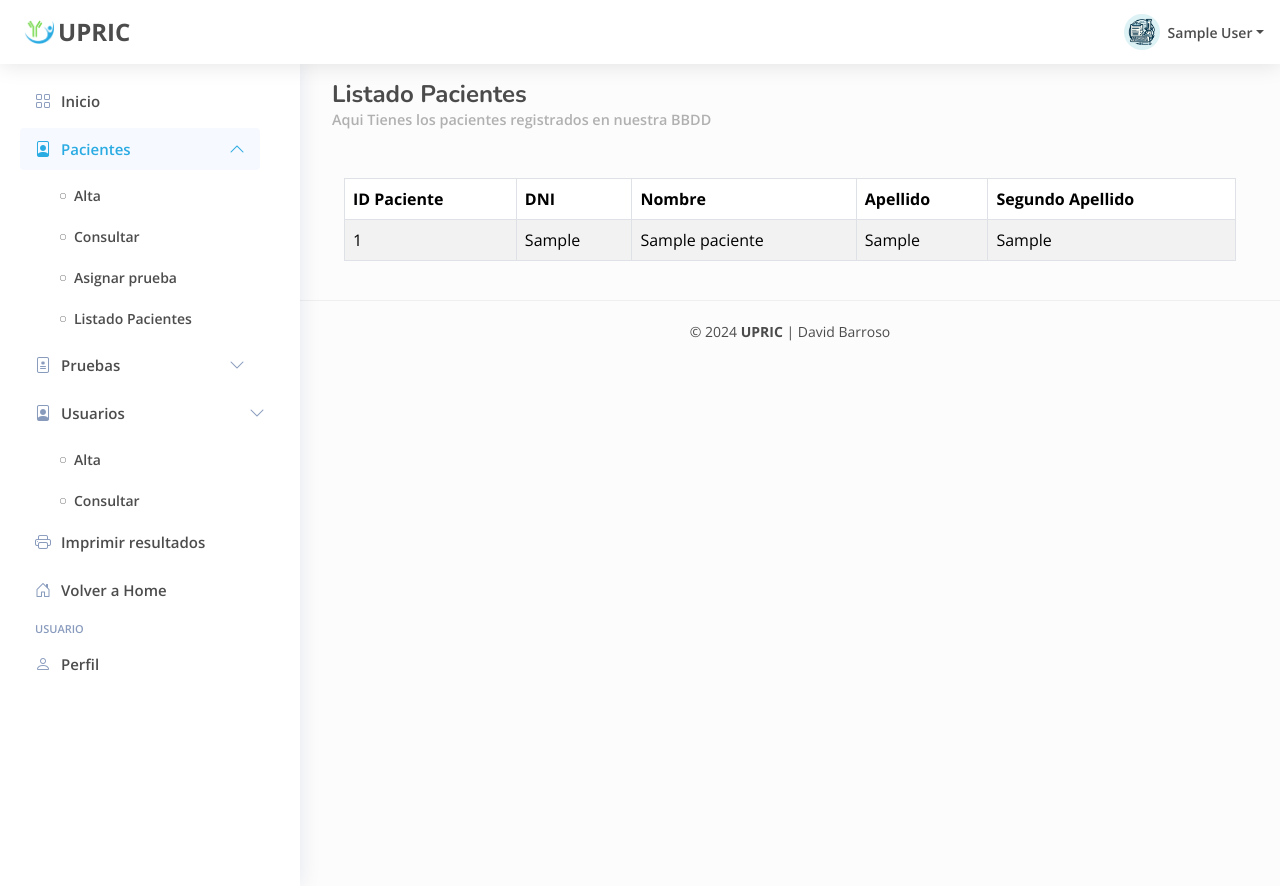
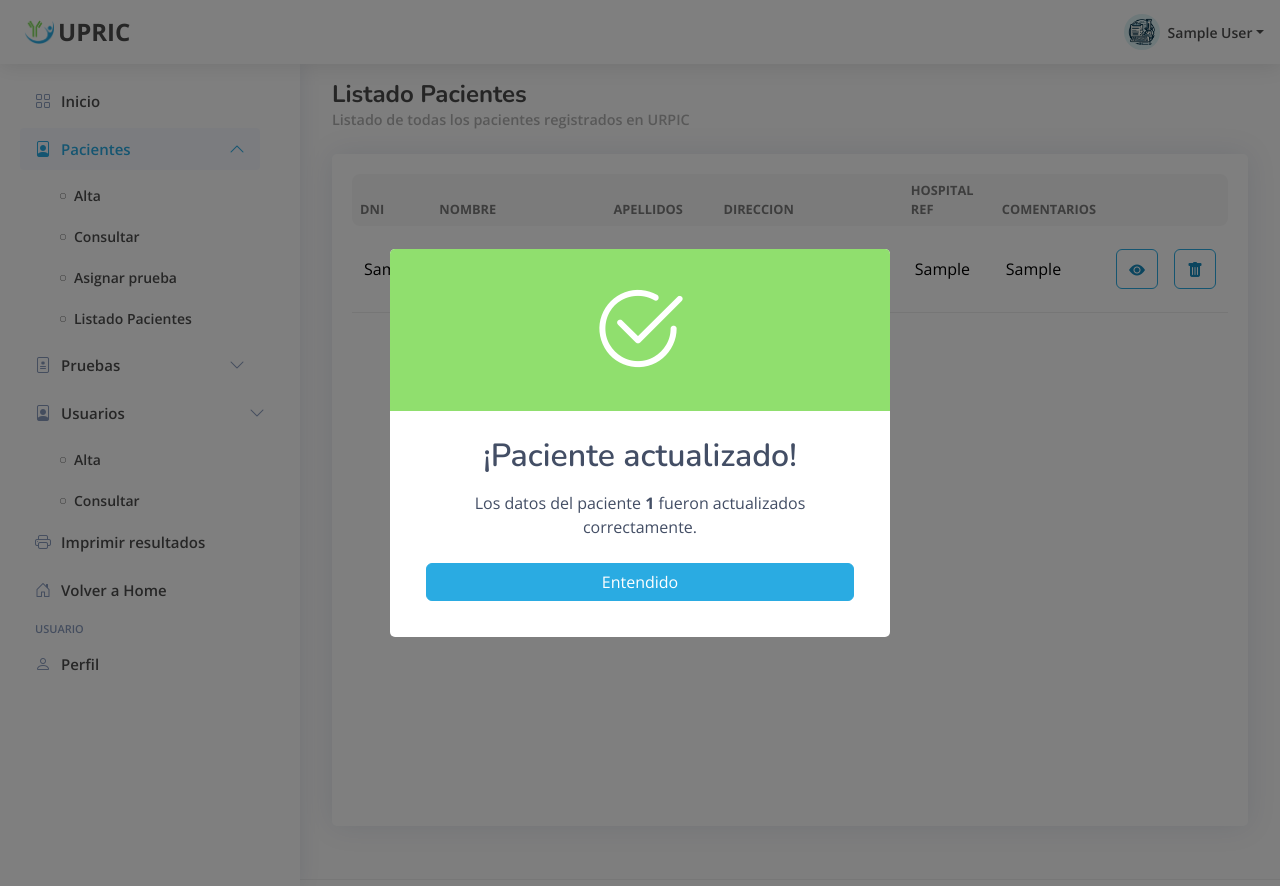
Before and after one commit to dbarrosoc2/upric-proyecto, a PHP site: page /tcpdf/admin/pacientes/listadoPaciente.php in a window 1280 px wide. Run offline with PHP 8.4, Linux system fonts and the light colour scheme; the visitor is signed in with stand-in values (Sample User, id 1); tables that the repository leaves empty or names only in its code hold one stand-in row (values such as "Sample post").

Commit message:
cambiospx

```diff
--- a/admin/pacientes/listadoPaciente.php
+++ b/admin/pacientes/listadoPaciente.php
@@ -1,38 +1,89 @@
 <?php
 include '../../common/session-checker.php';
-require_once "../../controllers/POO/CLASS/Paciente.php";
+require_once '../../controllers/POO/CLASS//Paciente.php';
 require_once "../../controllers/POO/CLASS/funciones.php";
 
 $title = "Listado Pacientes";
-$description = "Aqui Tienes los pacientes registrados en nuestra BBDD";
+$description = "Listado de todas los pacientes registrados en URPIC";
 $panelAdmin = true;
 ?>
-
 <!DOCTYPE html>
 <html lang="es">
 <?php include '../../common/head.php'; ?>
 
 <body>
-    <?php include '../../common/header.php';  ?>
-    <?php include '../../common/sidebar.php'; ?>
-
+    <?php
+    include '../../common/header.php';
+    include '../../common/sidebar.php';
+    ?>
 
     <main id="main" class="main">
-        <?php include '../../common/page-title.php';
+        <?php include '../../common/page-title.php'; ?>
 
+        <div class="card table-fixed-wrapper">
+            <div class="card-body">
+                <?php
+                $pruebaInstance = new paciente();
+                $pruebasData = $pruebaInstance->mostrarPacientes();
 
-        $donantes = new Paciente();
-        echo $donantes->listarPacientesEnTabla();
+                $modalPreguntaTitle = "Eliminar Paciente";
+                $modalPreguntaDescription = '¿Estás de acuerdo con eliminar el paciente <strong class="deleteName">Test</strong>? Esta operación no puede revertirse.';
+                include '../../common/modal-pregunta.php';
+                ?>
+                <table class="table table-result">
+                    <thead>
+                        <tr>
 
+                            <th>DNI</th>
+                            <th>Nombre</th>
+                            <th>Apellidos</th>
+                            <th>Direccion</th>
+                            <th>Hospital Ref</th>
+                            <th>Comentarios</th>
+                            <th></th>
+                        </tr>
+                    </thead>
+                    <tbody>
+                        <?php foreach ($pruebasData as $prueba) { ?>
+                            <tr data-delete-row-id="<?= $prueba['id_paciente'] ?>">
 
-        ?>
+                                <td><?= $prueba['dni'] ?></td>
+                                <td><?= $prueba['nombre'] . "  " . $prueba['nombre2'] ?></td>
+                                <td><?= $prueba['apellido'] . "  " . $prueba['apellido2'] ?></td>
+                                <td><?= $prueba['estado'] . " " . $prueba['municipio'] . " " . $prueba['parroquia'] . " " . $prueba['calle'] . " " . $prueba['resto'] ?></td>
+                                <td><?= $prueba['hosp_ref'] ?></td>
+                                <td><?= $prueba['comentario'] ?></td>
+                                <td class="row-buttons">
+                                    <div class="d-flex">
+                                        <a href="modificar.php?id_paciente=<?= $prueba['id_paciente'] ?>" class="btn btn-outline-primary me-3">
+                                            <i class="bi bi-eye-fill"></i>
+                                        </a>
 
-
-
+                                        <button class="btn btn-outline-primary btnDelete" data-delete-id="<?= $prueba['id_paciente'] ?>" data-delete-name="<?= $prueba['nombre'] ?>" data-delete-url="../../controllers/POO/borrar-prueba-funcion.php" data-delete-type="prueba">
+                                            <i class="bi bi-trash-fill" data-delete-id="<?= $prueba['id_paciente'] ?>" data-delete-name="<?= $prueba['nombre'] ?>" data-delete-url="../../controllers/POO/borrar-paciente-funcion.php" data-delete-type="prueba"></i>
+                                        </button>
+                                    </div>
+                                </td>
+                            </tr>
+                        <?php } ?>
+                    </tbody>
+                </table>
+            </div>
+        </div>
     </main>
 
     <?php
-    $customScript = "pacientes.js";
+    if (isset($_SESSION['mensaje'])) {
+        $modalTitle = "¡Paciente actualizado!";
+        $modalDescription = "Los datos del paciente <strong>{$_SESSION['mensaje']}</strong> fueron actualizados correctamente.";
+        include '../../common/modal-success.php';
+    } elseif (isset($_SESSION['error'])) {
+        echo $_SESSION['error'];
+    }
+    unset($_SESSION['error']);
+    unset($_SESSION['mensaje']);
+    ?>
+    <?php
     require_once __DIR__ . '/../../common/footer.php';
     ?>
 </body>
--- a/controllers/POO/CLASS/Paciente.php
+++ b/controllers/POO/CLASS/Paciente.php
@@ -26,6 +26,26 @@ class Paciente
     public function __construct()
     {
         $this->conn = require "../../controllers/database-connection.php";
+    }
+
+    public function mostrarPacientes()
+    {
+        // Usar el método leerPruebas para obtener todas los usuarios
+        $stmt = $this->leerPacientes();
+        $result = $stmt->fetchAll(PDO::FETCH_ASSOC);
+
+        return $result;
+    }
+
+    // Método para leer las pruebas
+    public function leerPacientes()
+    {
+        $query = "SELECT id_paciente, dni, nombre, nombre2, apellido, apellido2, confirmatorio, fecha_confirmatorio, telefono, fecha_nac, estado, municipio, parroquia, calle, resto, hosp_ref, comentario  FROM " . $this->table_name;
+
+        $stmt = $this->conn->prepare($query);
+        $stmt->execute();
+
+        return $stmt;
     }
 
     public function listarPacientesEnTabla()
```
Also changed, not shown: admin/pacientes/modificar.php (+7 -10 lines), controllers/POO/paciente-editar.php (added, +29 -0 lines).
